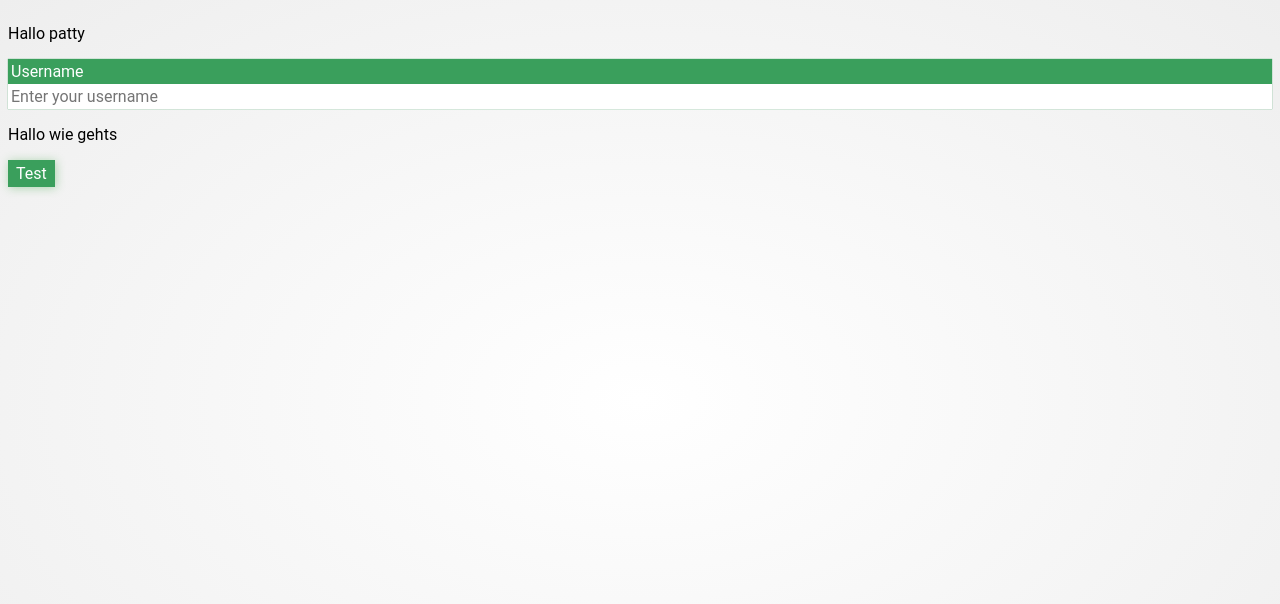
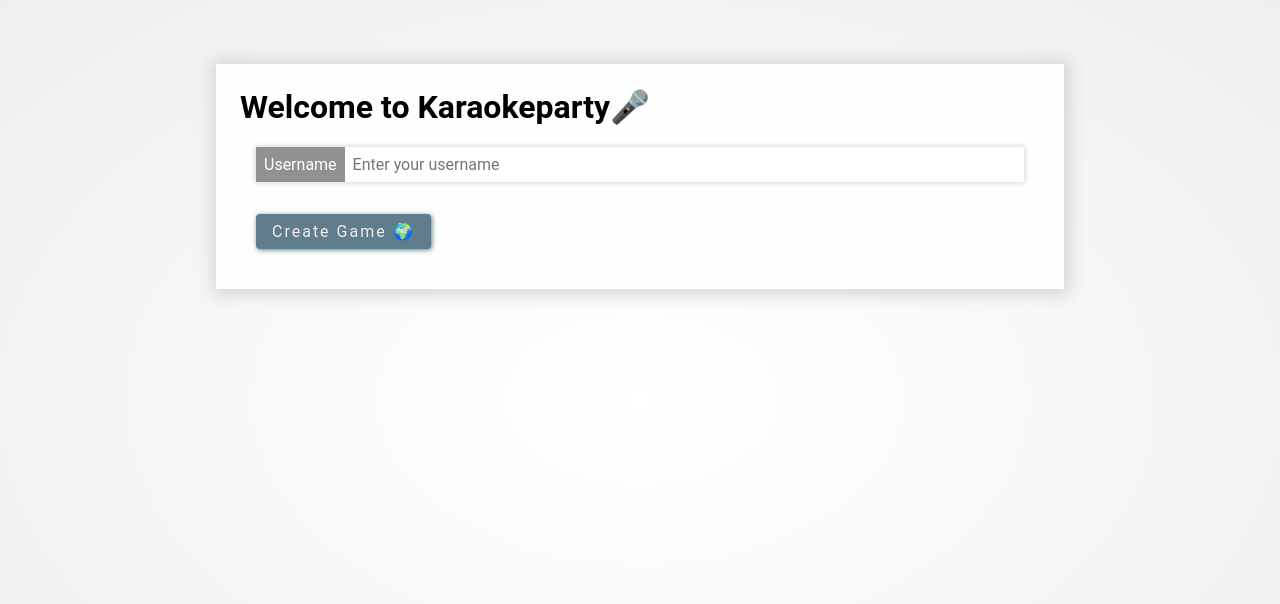
Before and after one commit to tomijange/karaokeparty, a Vue app: page / in a window 1280 px wide. Shown: the top 604 px of the page. Built offline with nearby package versions, Linux system fonts and the light colour scheme.

Commit message:
Add CCard

```diff
--- a/src/client/components/CButton.vue
+++ b/src/client/components/CButton.vue
@@ -1,14 +1,21 @@
 <template>
-  <button class="button">
+  <button v-bind="$attrs" v-on="$listeners" class="button" :style="{ '--color': color }">
     <slot></slot>
   </button>
 </template>
 
 <script>
 
-import {Component, Prop, Vue} from "vue-property-decorator";
+import {Component, Vue} from "vue-property-decorator";
 
-@Component({})
+@Component({
+  props: {
+    color: {
+      type: String,
+      default: 'red',
+    }
+  }
+})
 export default class CButton extends Vue {
 
 }
@@ -18,23 +25,25 @@ export default class CButton extends Vue {
 <style scoped lang="scss">
 
 .button {
-  background-color: #3a9f5c;
+  background-color: var(--color);
   border: none;
-  color: white;
+  color: rgb(239, 239, 239);
+  letter-spacing: 2px;
   font-size: 1rem;
   outline: none;
-  padding: 4px 8px;
-  box-shadow: 1px 1px 10px 0px #4caf506e;
+  border-radius: 4px;
+  padding: 8px 16px;
+  box-shadow: 1px 1px 5px 0 var(--color);
   transition: box-shadow .3s;
+  cursor: pointer;
 }
 
 .button:hover {
-  box-shadow: 1px 1px 15px 1px #4caf506e;
+  box-shadow: 1px 1px 8px 1px var(--color);
 }
 
 .button:active {
-  box-shadow: 1px 1px 15px 5px #4caf506e;
-  outline: 1px solid blue;
+  box-shadow: 1px 1px 2px 1px var(--color);
 
 }
 
--- /dev/null
+++ b/src/client/components/CCard.vue
@@ -0,0 +1,32 @@
+<template>
+  <div class="card">
+    <slot></slot>
+  </div>
+</template>
+
+<script>
+
+import {Component, Vue} from "vue-property-decorator";
+
+@Component({
+  props: {
+    color: {
+      type: String,
+      default: 'red',
+    }
+  }
+})
+export default class CCard extends Vue {
+
+}
+
+</script>
+
+<style scoped lang="scss">
+.card {
+  box-shadow: 1px 1px 15px 5px #d7d7d7;
+  padding: 24px;
+  background-color: #fefefe;
+}
+
+</style>
--- a/src/client/components/CTextInput.vue
+++ b/src/client/components/CTextInput.vue
@@ -1,7 +1,7 @@
 <template>
   <div class="input">
     <label :for="id">{{ labelText }}</label>
-    <input :id="id" v-bind="$attrs" type="text" placeholder="Enter your username" @keydown="e => $emit('input', e.target.value)"/>
+    <input :id="id" v-bind="$attrs" type="text" placeholder="Enter your username" @keydown="onInput"/>
 
   </div>
 </template>
@@ -14,8 +14,9 @@ import {Component, Prop, Vue} from "vue-property-decorator";
   props: ["id", "labelText"]
 })
 export default class CTextInput extends Vue {
-
-
+  onInput(e) {
+    this.$emit('input', e.target.value);
+  }
 }
 
 </script>
@@ -24,22 +25,25 @@ export default class CTextInput extends Vue {
 
 .input {
   display: flex;
-  flex-direction: column;
-  box-shadow: 0 0 1px #3a9f5c;
+  flex-direction: row;
+  box-shadow: 0 0 5px 1px #d7d7d7;
   background-color: #fff;
 }
 
 .input input {
-  padding: 3px;
+  margin: 8px;
+  padding: 0;
   outline: none;
   border: none;
   border-radius: inherit;
   font-size: 1rem;
   background-color: inherit;
+  width: 100%;
+
 }
 
 .input label {
-  padding: 3px;
+  padding: 8px;
 }
 
 .input input:active {
--- a/src/client/global.scss
+++ b/src/client/global.scss
@@ -1,3 +1,15 @@
 * {
-  font-family: 'Roboto';
+  font-family: 'Roboto', serif;
 }
+
+h1, h2, h3, h4, h6, p {
+  margin-top: 0;
+}
+
+.pa-4 {
+  padding: 16px;
+}
+
+.ma-4 {
+  margin: 16px;
+}
--- a/src/client/views/Home.vue
+++ b/src/client/views/Home.vue
@@ -1,13 +1,15 @@
 <template>
   <div class="home">
-    <p>
-      Hallo patty
-    </p>
-    <c-text-input id="textInput1" label-text="Username" class="username-input"></c-text-input>
 
-    <p>{{ text }}</p>
+    <c-card class="welcome-card">
+      <h1>Welcome to Karaokeparty🎤</h1>
 
-    <c-button>Test</c-button>
+      <c-text-input id="textInput1" label-text="Username" class="username-input ma-4"></c-text-input>
+
+      <c-button color="#607D8B" class="ma-4" @click="onCreateGame">Create Game 🌍</c-button>
+    </c-card>
+
+
   </div>
 </template>
 
@@ -15,19 +17,17 @@
 import { Component, Vue } from 'vue-property-decorator';
 import CButton from "@/client/components/CButton.vue";
 import CTextInput from "@/client/components/CTextInput.vue";
+import CCard from "@/client/components/CCard.vue";
 
 @Component({
-  components: { CTextInput, CButton },
+  components: { CCard, CTextInput, CButton },
 })
 export default class Home extends Vue {
 
-  text = 'Hallo wie gehts';
+  onCreateGame() {
+    this.$router.push('game-lobby');
+  }
 
-
-  onTextChange(e: any) {
-    console.log(e);
-    this.text = e.target?.value;
-  }
 }
 </script>
 
@@ -37,12 +37,17 @@ export default class Home extends Vue {
   height: 100%;
   width: 100%;
   box-sizing: border-box;
-  padding: 8px;
+  padding: 64px;
 }
 
 .username-input label {
-  background-color: #3a9f5c;
+  background-color: #919191;
   color: #fff;
 }
 
+.welcome-card {
+  margin: 0 auto;
+  max-width: 800px;
+}
+
 </style>
```
